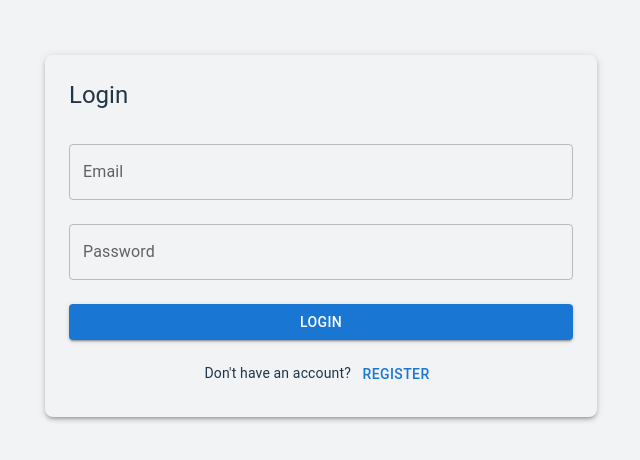
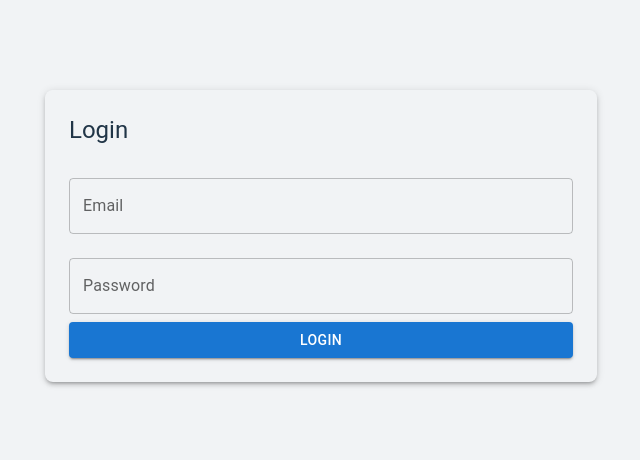
Before and after one commit to jagritimandal/employee.attendance.system.frontend, a React (Vite) app: page /loginj in a window 1280 px wide. Shown: the part 204-664 px from the top of the page, without its empty margins (319-959 px from the left). Built offline with nearby package versions, Linux system fonts and the light colour scheme.

Commit message:
ip manager changed and added pagination installed

```diff
--- a/src/pages/loginj.jsx
+++ b/src/pages/loginj.jsx
@@ -1,21 +1,92 @@
+// import React, { useState } from "react";
+// import { Container, Box, TextField, Button, Typography, Alert } from "@mui/material";
+// import { useNavigate } from "react-router-dom";
+// import ep1 from "../api/ep1.js";
+// import global1 from "./global1.js";
+
+// function Login() {
+//   const navigate = useNavigate();
+//   const [form, setForm] = useState({ email: "", password: "" });
+//   const [error, setError] = useState("");
+//   const [success, setSuccess] = useState("");
+
+//   const handleChange = (e) => setForm({ ...form, [e.target.name]: e.target.value });
+
+//   const handleLogin = async () => {
+//     try {
+//       const res = await ep1.post("/api/v2/loginj", form);
+//       //const user = res.data.user || {};
+//       const { colid, name, email, regno, role } = res.data.user;
+
+//             // Store credentials in global1
+//             global1.name = name;
+//             global1.colid = colid;
+//             global1.user = email;
+//             global1.regno = regno;
+//             global1.role = role;
+
+//       setSuccess("Login successful!");
+//       setError("");
+
+//       navigate("/dashboardj");  // just navigate directly after success
+//     } catch (err) {
+//       setError(err.response?.data?.error || "Login failed");
+//       setSuccess("");
+//     }
+//   };
+
+//   return (
+//     <Container maxWidth="sm">
+//       <Box p={3} boxShadow={3} borderRadius={2} mt={10}>
+//         <Typography variant="h5" mb={2}>Login</Typography>
+//         {error && <Alert severity="error" sx={{ mb: 2 }}>{error}</Alert>}
+//         {success && <Alert severity="success" sx={{ mb: 2 }}>{success}</Alert>}
+
+//         <TextField label="Email" name="email" fullWidth margin="normal" value={form.email} onChange={handleChange} />
+//         <TextField label="Password" name="password" type="password" fullWidth margin="normal" value={form.password} onChange={handleChange} />
+
+//         <Button variant="contained" color="primary" fullWidth onClick={handleLogin} sx={{ mt: 2 }}>
+//           Login
+//         </Button>
+//         <Box mt={2} textAlign="center">
+//           <Typography variant="body2">
+//             Don't have an account?{" "}
+//             <Button variant="text" onClick={() => navigate("/registerj")}>Register</Button>
+//           </Typography>
+//         </Box>
+//       </Box>
+//     </Container>
+//   );
+// }
+
+// export default Login;
 import React, { useState } from "react";
-import { Container, Box, TextField, Button, Typography, Alert } from "@mui/material";
+import {
+  Container,
+  Box,
+  TextField,
+  Button,
+  Typography,
+  Alert,
+} from "@mui/material";
+import global1 from "./global1.js";
 import { useNavigate } from "react-router-dom";
 import ep1 from "../api/ep1.js";
-import global1 from "./global1.js";
 
-function Login() {
-  const navigate = useNavigate();
-  const [form, setForm] = useState({ email: "", password: "" });
+const LoginPage = () => {
+  const [formData, setFormData] = useState({ email: "", password: "" });
   const [error, setError] = useState("");
   const [success, setSuccess] = useState("");
+  const navigate = useNavigate();
 
-  const handleChange = (e) => setForm({ ...form, [e.target.name]: e.target.value });
+  const handleChange = (e) => {
+    setFormData({ ...formData, [e.target.name]: e.target.value });
+  };
 
   const handleLogin = async () => {
     try {
-      const res = await ep1.post("/api/v2/loginj", form);
-      //const user = res.data.user || {};
+      const res = await ep1.post("/api/v2/loginj", formData);
+
       const { colid, name, email, regno, role } = res.data.user;
 
       // Store credentials in global1
@@ -24,13 +95,14 @@ function Login() {
       global1.user = email;
       global1.regno = regno;
       global1.role = role;
-
       setSuccess("Login successful!");
       setError("");
+      console.log(global1);
 
-      navigate("/dashboardj");  // just navigate directly after success
+      // Redirect or update UI
+      navigate("/dashboardj");
     } catch (err) {
-      setError(err.response?.data?.error || "Login failed");
+      setError(err.response?.data?.message || "Login failed");
       setSuccess("");
     }
   };
@@ -42,21 +114,28 @@ function Login() {
         {error && <Alert severity="error" sx={{ mb: 2 }}>{error}</Alert>}
         {success && <Alert severity="success" sx={{ mb: 2 }}>{success}</Alert>}
 
-        <TextField label="Email" name="email" fullWidth margin="normal" value={form.email} onChange={handleChange} />
-        <TextField label="Password" name="password" type="password" fullWidth margin="normal" value={form.password} onChange={handleChange} />
+        <TextField
+          label="Email"
+          name="email"
+          fullWidth
+          margin="normal"
+          onChange={handleChange}
+        />
+        <TextField
+          label="Password"
+          name="password"
+          type="password"
+          fullWidth
+          margin="normal"
+          onChange={handleChange}
+        />
 
-        <Button variant="contained" color="primary" fullWidth onClick={handleLogin} sx={{ mt: 2 }}>
+        <Button variant="contained" color="primary" fullWidth onClick={handleLogin}>
           Login
         </Button>
-        <Box mt={2} textAlign="center">
-          <Typography variant="body2">
-            Don't have an account?{" "}
-            <Button variant="text" onClick={() => navigate("/registerj")}>Register</Button>
-          </Typography>
-        </Box>
       </Box>
     </Container>
   );
-}
+};
 
-export default Login;
+export default LoginPage;
```
Lines whose indentation alone changed are shown as unchanged.
